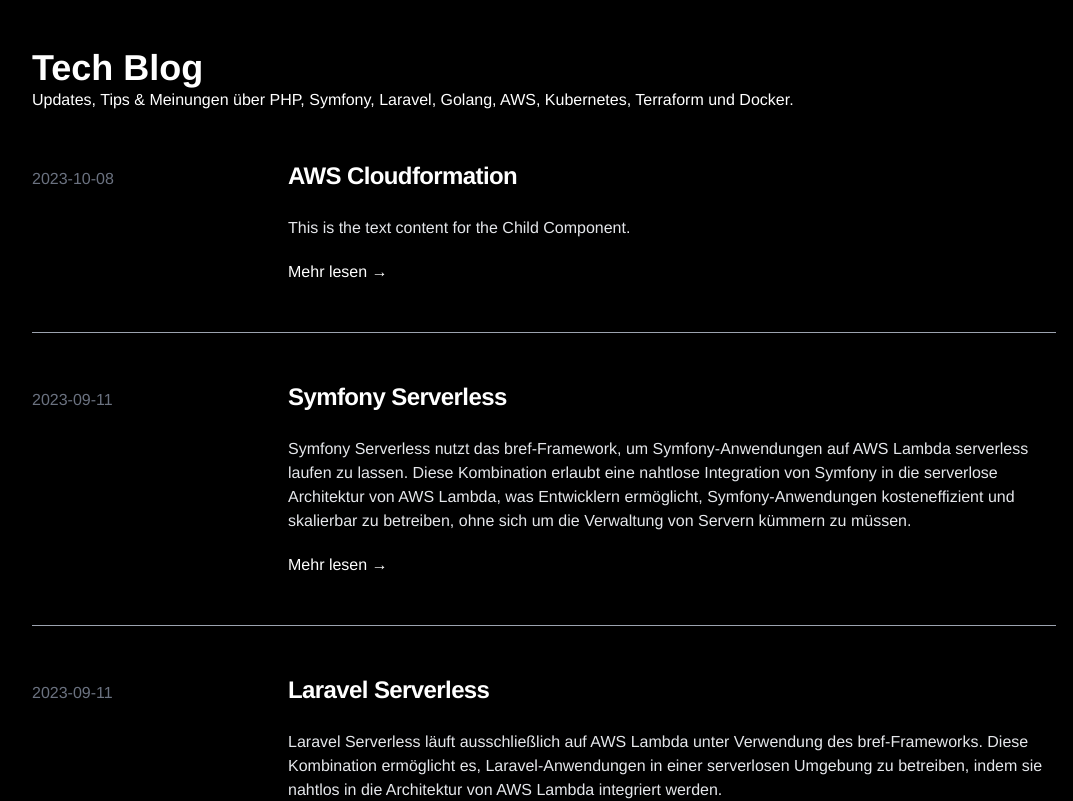
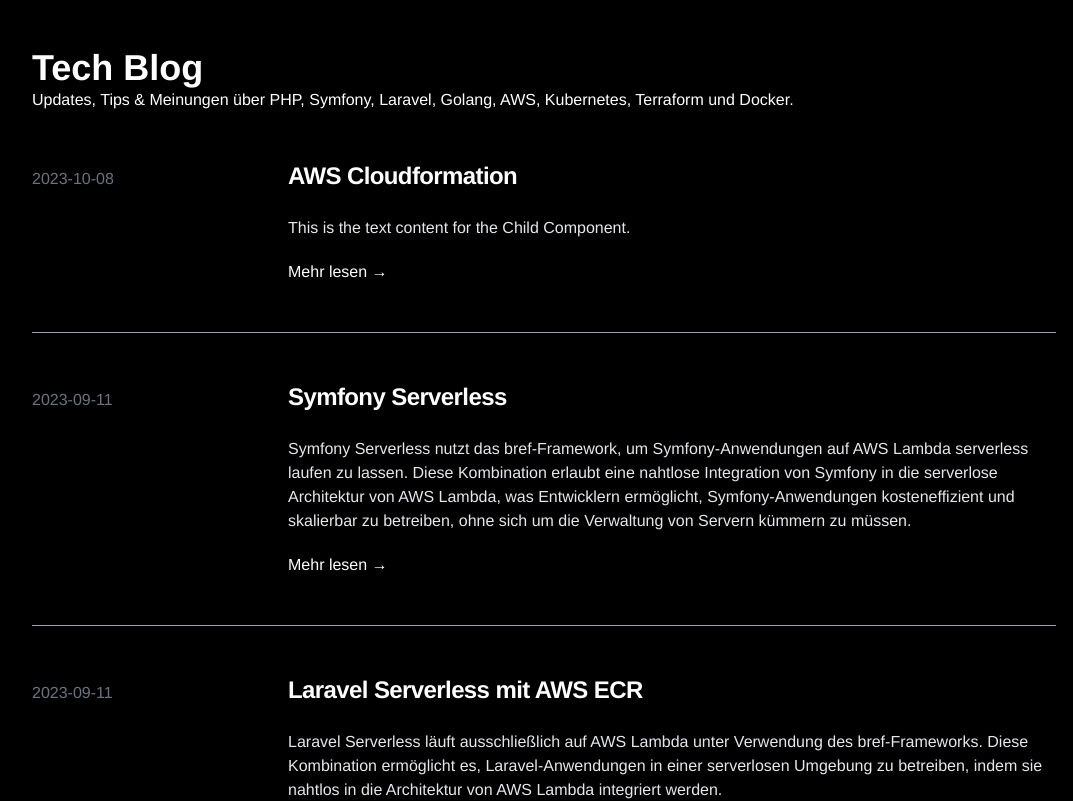
Before and after one commit to ThomasAKaestner/thomaskaestner, a Vue app: page /blog in a window 1280 px wide. Shown: the top 801 px of the page, without its empty margins (96-1169 px from the left). Built offline with nearby package versions, Linux system fonts and the light colour scheme.

Commit message:
adding new content

```diff
--- a/src/views/BlogView.vue
+++ b/src/views/BlogView.vue
@@ -107,7 +107,7 @@ export default {
             symfonyServerlessPageDate: '2023-09-11',
             symfonyServerlessPageUrl: '/blog/symfony-serverless',
 
-            laravelServerlessPageTitle: 'Laravel Serverless',
+            laravelServerlessPageTitle: 'Laravel Serverless mit AWS ECR',
             laravelServerlessPageText: '\n' +
                 'Laravel Serverless läuft ausschließlich auf AWS Lambda unter Verwendung des bref-Frameworks. Diese Kombination ermöglicht es, Laravel-Anwendungen in einer serverlosen Umgebung zu betreiben, indem sie nahtlos in die Architektur von AWS Lambda integriert werden.',
             laravelServerlessPageDate: '2023-09-11',
--- a/src/views/articles/LaravelServerless.vue
+++ b/src/views/articles/LaravelServerless.vue
@@ -9,7 +9,7 @@
                 <div class="text-base leading-6 font-medium text-gray-500 dark:text-gray-300">
                     <time datetime="2023-12-28T12:00:00.000Z">2023-09-11</time>
                 </div>
-                <h1 class="text-4xl font-bold">Laravel Serverless</h1>
+                <h1 class="text-4xl font-bold">Laravel Serverless mit AWS ECR</h1>
                 <div class="flex items-center py-8">
                     <div class="flex-grow border-b border-gray-300"></div>
                 </div>
```
